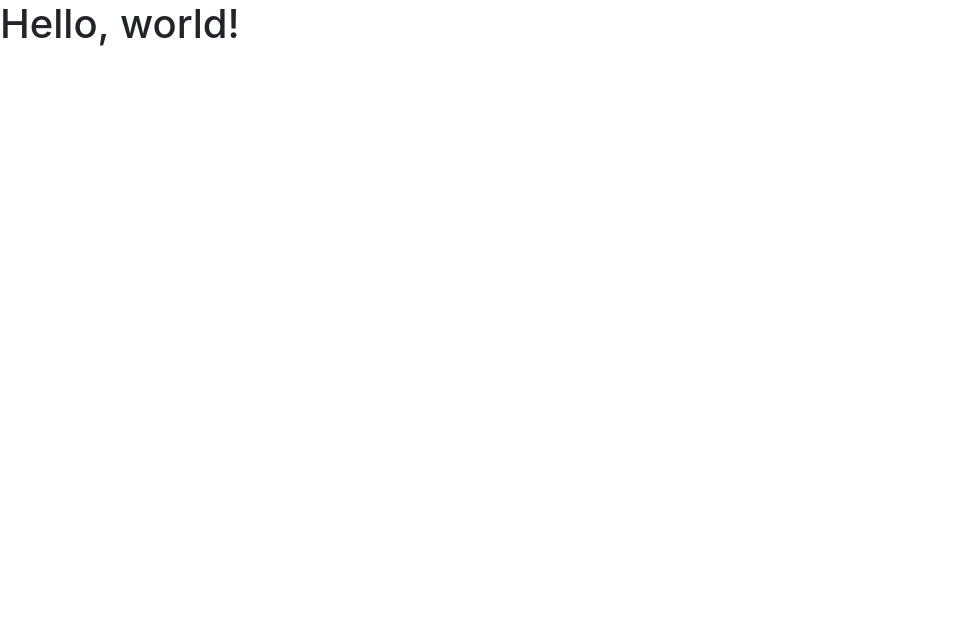
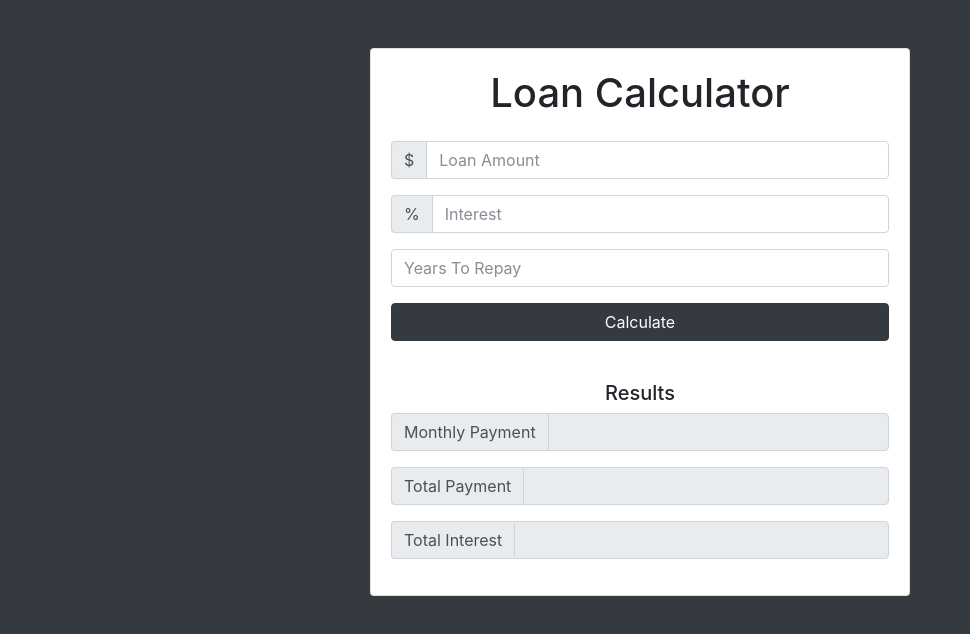
Before and after one commit to jfuller957/loan_calculator, a plain HTML site: page index.html in a window 1280 px wide. Shown: the whole page, without its empty margins (0-970 px from the left). Drawn offline with nearby package versions, Linux system fonts and the light colour scheme.

Commit message:
bootstrap html appearance of calculator

```diff
--- a/index.html
+++ b/index.html
@@ -6,17 +6,72 @@
     <meta name="viewport" content="width=device-width, initial-scale=1, shrink-to-fit=no">
 
     <!-- Bootstrap CSS -->
-    <link rel="stylesheet" href="https://stackpath.bootstrapcdn.com/bootstrap/4.1.3/css/bootstrap.min.css" integrity="sha384-MCw98/SFnGE8fJT3GXwEOngsV7Zt27NXFoaoApmYm81iuXoPkFOJwJ8ERdknLPMO" crossorigin="anonymous">
-
-    <title>Hello, world!</title>
+    <link rel="stylesheet" href="https://maxcdn.bootstrapcdn.com/bootstrap/4.0.0-beta.2/css/bootstrap.min.css" integrity="sha384-PsH8R72JQ3SOdhVi3uxftmaW6Vc51MKb0q5P2rRUpPvrszuE4W1povHYgTpBfshb" crossorigin="anonymous">
   </head>
-  <body>
-    <h1>Hello, world!</h1>
+  <body class="bg-dark">
+    <div class="container">
+      <div class="row">
+        <div class="col-md-6 mx-auto">
+          <div class="card card-body text-center mt-5">
+            <h1 class="heading display-5 pb-3">Loan Calculator</h1>
+            <form id="loan-form">
+              <div class="form-group">
+                <div class="input-group">
+                  <span class="input-group-addon">$</span>
+                  <input type="number" class="form-control" id="amount" placeholder="Loan Amount">
+                </div>
+              </div>
+              <div class="form-group">
+                <div class="input-group">
+                  <span class="input-group-addon">%</span>
+                  <input type="number" class="form-control" id="interest" placeholder="Interest">
+                </div>
+              </div>
+              <div class="form-group">
+                <input type="number" class="form-control" id="years" placeholder="Years To Repay">
+              </div>
+              <div class="form-group">
+                <input type="submit" value="Calculate" class="btn btn-dark btn-block">
+              </div>
+            </form>
+            <!-- Loader -->
+            <!--
+            <div id="loading">
+              <img src="img/loading.gif" alt="">
+            </div>
+            -->
+            <!-- Results -->
+            <div id="results" class="pt-4">
+             <h5>Results</h5>
+              <div class="form-group">
+                <div class="input-group">
+                 <span class="input-group-addon">Monthly Payment</span>
+                  <input type="number" class="form-control" id="monthly-payment" disabled>
+                </div>
+              </div>
+              <div class="form-group">
+                <div class="input-group">
+                  <span class="input-group-addon">Total Payment</span>
+                  <input type="number" class="form-control" id="total-payment" disabled>
+                </div>
+              </div>
+              <div class="form-group">
+                <div class="input-group">
+                  <span class="input-group-addon">Total Interest</span>
+                  <input type="number" class="form-control" id="total-interest" disabled>
+                </div>
+              </div>
+            </div>
+          </div>
+        </div>
+      </div>
+    </div>
 
     <!-- Optional JavaScript -->
     <!-- jQuery first, then Popper.js, then Bootstrap JS -->
     <script src="https://code.jquery.com/jquery-3.3.1.slim.min.js" integrity="sha384-q8i/X+965DzO0rT7abK41JStQIAqVgRVzpbzo5smXKp4YfRvH+8abtTE1Pi6jizo" crossorigin="anonymous"></script>
     <script src="https://cdnjs.cloudflare.com/ajax/libs/popper.js/1.14.3/umd/popper.min.js" integrity="sha384-ZMP7rVo3mIykV+2+9J3UJ46jBk0WLaUAdn689aCwoqbBJiSnjAK/l8WvCWPIPm49" crossorigin="anonymous"></script>
-    <script src="https://stackpath.bootstrapcdn.com/bootstrap/4.1.3/js/bootstrap.min.js" integrity="sha384-ChfqqxuZUCnJSK3+MXmPNIyE6ZbWh2IMqE241rYiqJxyMiZ6OW/JmZQ5stwEULTy" crossorigin="anonymous"></script>
+    <script src="https://maxcdn.bootstrapcdn.com/bootstrap/4.0.0-beta.2/js/bootstrap.min.js" integrity="sha384-alpBpkh1PFOepccYVYDB4do5UnbKysX5WZXm3XxPqe5iKTfUKjNkCk9SaVuEZflJ" crossorigin="anonymous"></script>
+    <script src="app.js"></script>
   </body>
 </html>
```
